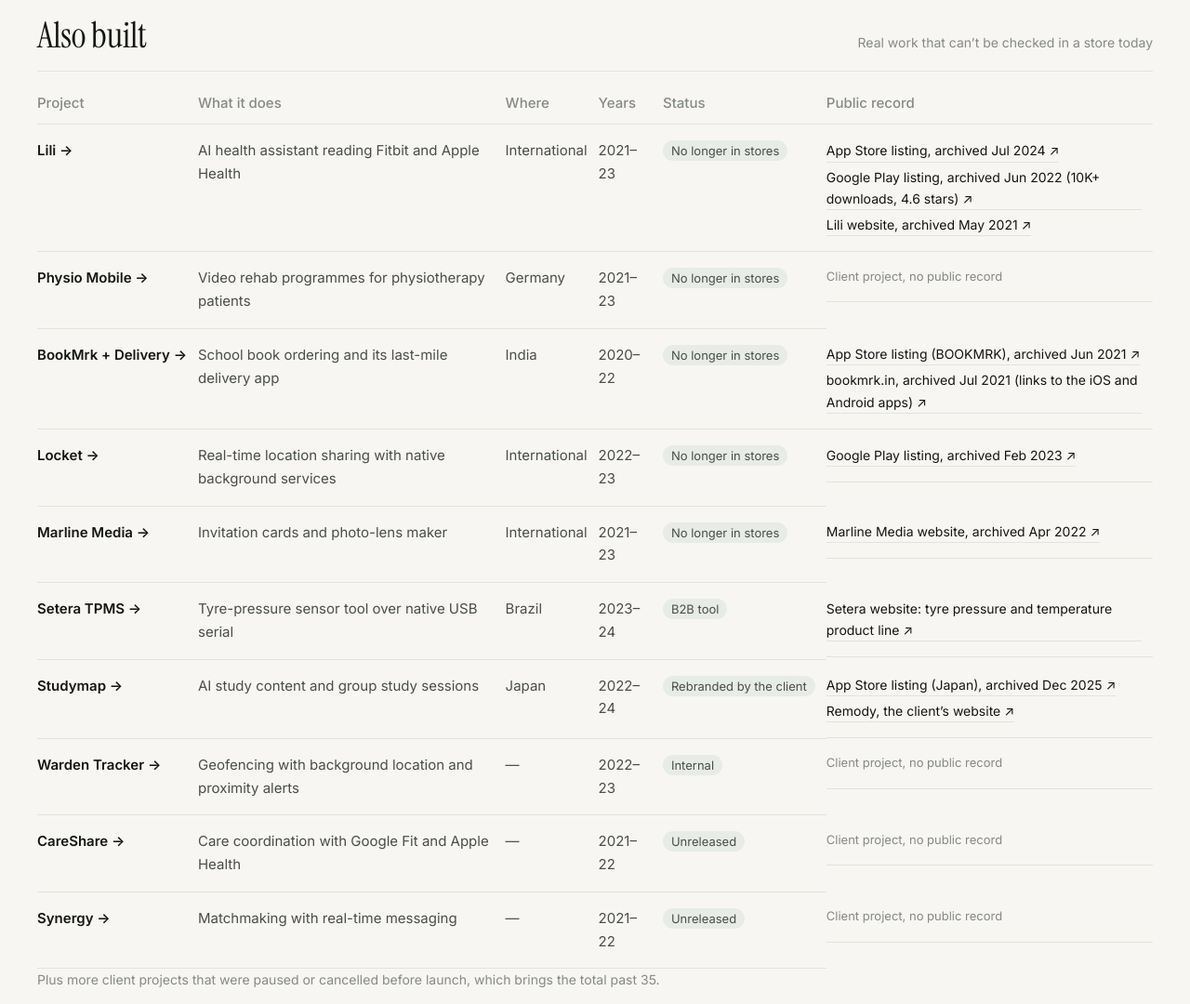
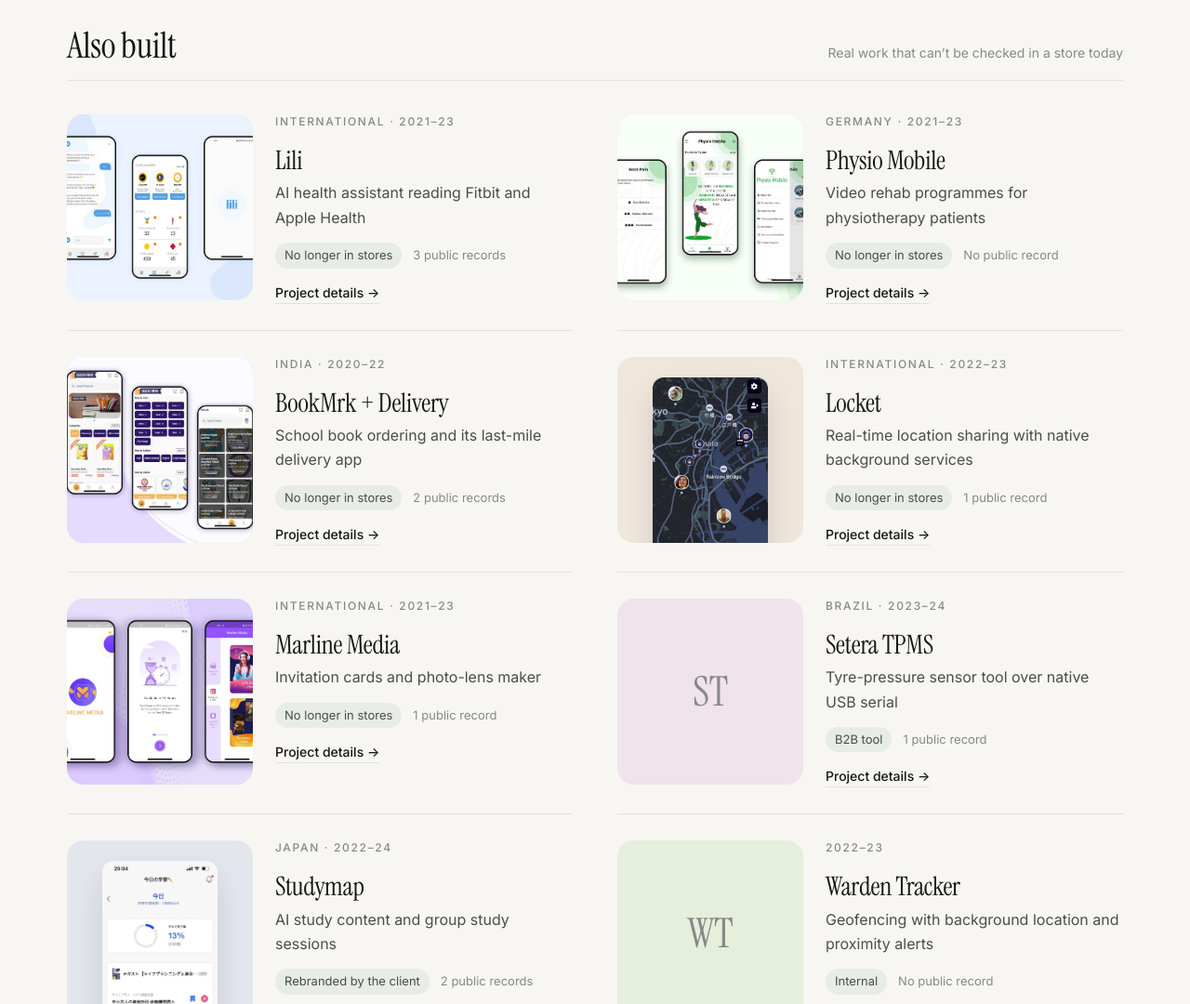
Before and after one commit to MR0100/MR0100.github.io, an Astro site: page /work in a window 1280 px wide. Shown: the part 1560-2640 px from the top of the page at 93% size. Built offline with nearby package versions, Linux system fonts and the light colour scheme; Astro itself is replaced by a stand-in of ours.

Commit message:
Work: 'Also built' as project cards with a thumbnail, status and record count, in the same two-column rhythm as the live apps; fix the section's missing side gutters

```diff
--- a/src/pages/work/index.astro
+++ b/src/pages/work/index.astro
@@ -1,7 +1,8 @@
 ---
 import Base from '../../layouts/Base.astro';
 import { liveApps, otherWork, projects, STORES_CHECKED } from '../../data/work';
-const proofOf = (slug: string) => projects.find(p => p.slug === slug)?.proof ?? [];
+const past = otherWork.map(o => ({ ...o, p: projects.find(p => p.slug === o.slug)! }));
+const initials = (n: string) => n.split(/\s+/).filter(w => /[A-Za-z]/.test(w[0])).map(w => w[0]).slice(0, 2).join('');
 import { counts } from '../../data/profile';
 ---
 <Base title="Work · Mitul Vaghasiya" active="Work" description="Mobile apps Mitul has shipped since 2019, and the projects behind them.">
@@ -37,19 +38,31 @@
 
   <section class="wrap more">
     <div class="head"><h2>Also built</h2><span class="note">Real work that can’t be checked in a store today</span></div>
-    <table>
-      <thead><tr><th>Project</th><th>What it does</th><th>Where</th><th>Years</th><th>Status</th><th>Public record</th></tr></thead>
-      <tbody>
-        {otherWork.map(o => (
-          <tr>
-            <td><a class="pname" href={`/work/${o.slug}/`}>{o.name} →</a></td><td>{o.what}</td><td>{o.where}</td><td>{o.year}</td>
-            <td><span class="status">{o.status}</span></td>
-            <td class="proof">{proofOf(o.slug).length ? proofOf(o.slug).map(x => <a class="link" href={x.href} rel="noopener">{x.label} ↗</a>) : <span class="none">Client project, no public record</span>}</td>
-          </tr>
-        ))}
-      </tbody>
-    </table>
-    <p class="note">Plus more client projects that were paused or cancelled before launch, which brings the total past 35.</p>
+    <div class="cards">
+      {past.map(({ p, ...o }) => {
+        const shot = p.images[0];
+        return (
+          <article class="card">
+            <a class="thumb" href={`/work/${o.slug}/`} style={`background:${p.accent}`} aria-label={o.name}>
+              {shot ? <img src={shot.src} alt="" loading="lazy" class:list={[shot.kind]} />
+                : p.icon ? <img src={p.icon} alt="" class="icon" loading="lazy" />
+                : <span class="mono">{initials(o.name)}</span>}
+            </a>
+            <div class="body">
+              <p class="eyebrow">{o.where !== '—' ? `${o.where} · ` : ''}{o.year}</p>
+              <h3><a href={`/work/${o.slug}/`}>{o.name}</a></h3>
+              <p class="desc">{o.what}</p>
+              <div class="foot">
+                <span class="status">{o.status}</span>
+                <span class="rec">{p.proof.length ? `${p.proof.length} public record${p.proof.length > 1 ? 's' : ''}` : 'No public record'}</span>
+              </div>
+              <a class="more-link" href={`/work/${o.slug}/`}>Project details →</a>
+            </div>
+          </article>
+        );
+      })}
+    </div>
+    <p class="note end">Plus more client projects that were paused or cancelled before launch, which brings the total past 35. Each project page links to the independent records that it existed, where any survive.</p>
   </section>
 </Base>
 
@@ -72,23 +85,27 @@
   .sub b { color: var(--ink); font-weight: 600; }
   .stores { display: flex; gap: 18px; font-size: 14px; margin: 0; flex-wrap: wrap; }
   .stores .strong { font-weight: 600; }
-  .more { padding: 80px 0 40px; }
-  table { width: 100%; border-collapse: collapse; font-size: 15px; }
-  th { text-align: left; font-weight: 500; color: var(--ink-3); padding: 14px 12px 10px 0; border-bottom: 1px solid var(--line); }
-  td { padding: 16px 12px 16px 0; border-bottom: 1px solid var(--line); color: var(--ink-2); vertical-align: top; }
-  td b { color: var(--ink); font-weight: 600; }
-  .pname { color: var(--ink); font-weight: 600; white-space: nowrap; }
-  .pname:hover { text-decoration: underline; text-underline-offset: 4px; }
-  .proof { display: flex; flex-direction: column; gap: 4px; font-size: 14px; }
-  .proof .link { color: var(--ink); align-self: flex-start; }
-  .none { color: var(--ink-3); font-size: 13px; }
-  .status { font-size: 13px; background: var(--accent-soft); color: var(--ink-2); padding: 3px 9px; border-radius: 999px; white-space: nowrap; }
+  .more { padding-top: 80px; padding-bottom: 40px; }
+  .cards { display: grid; grid-template-columns: 1fr 1fr; gap: 0 48px; }
+  .card { display: grid; grid-template-columns: 200px 1fr; gap: 24px; padding: 28px 0; border-bottom: 1px solid var(--line); }
+  .thumb { display: grid; place-items: center; aspect-ratio: 1; border-radius: 18px; overflow: hidden; align-self: start; }
+  .thumb img { width: 100%; height: 100%; object-fit: cover; object-position: 50% 50%; transition: transform .4s cubic-bezier(.2,.8,.2,1); }
+  .thumb img.phone { width: 62%; height: auto; align-self: end; margin-top: 22px; border-radius: 12px 12px 0 0; box-shadow: 0 16px 32px rgba(0,0,0,.12); }
+  .thumb img.icon { width: 80px; height: 80px; border-radius: 22px; object-fit: cover; }
+  .thumb .mono { font: 400 44px/1 var(--serif); color: var(--ink-3); }
+  .card:hover .thumb img:not(.icon) { transform: translateY(-4px); }
+  .body { display: flex; flex-direction: column; min-width: 0; }
+  .body h3 { font-size: 28px; margin: 6px 0 6px; }
+  .body h3 a:hover { text-decoration: underline; text-underline-offset: 5px; text-decoration-thickness: 1px; }
+  .desc { color: var(--ink-2); margin: 0 0 14px; font-size: 16px; }
+  .foot { display: flex; align-items: center; gap: 12px; flex-wrap: wrap; font-size: 13px; color: var(--ink-3); }
+  .status { font-size: 13px; background: var(--accent-soft); color: var(--ink-2); padding: 3px 10px; border-radius: 999px; white-space: nowrap; }
+  .more-link { font-size: 14px; font-weight: 500; margin-top: 14px; align-self: flex-start; border-bottom: 1px solid var(--line); }
+  .more-link:hover { border-color: var(--ink); }
+  .end { margin-top: 48px; max-width: 760px; }
   @media (max-width: 900px) {
     .apps { grid-template-columns: 1fr; }
-    table, thead, tbody, tr, td, th { display: block; }
-    thead { display: none; }
-    tr { padding: 16px 0; border-bottom: 1px solid var(--line); }
-    td { border: 0; padding: 2px 0; }
-    .proof { margin-top: 6px; }
+    .cards { grid-template-columns: 1fr; }
   }
+  @media (max-width: 520px) { .card { grid-template-columns: 112px 1fr; gap: 18px; } .body h3 { font-size: 24px; } }
 </style>
```
